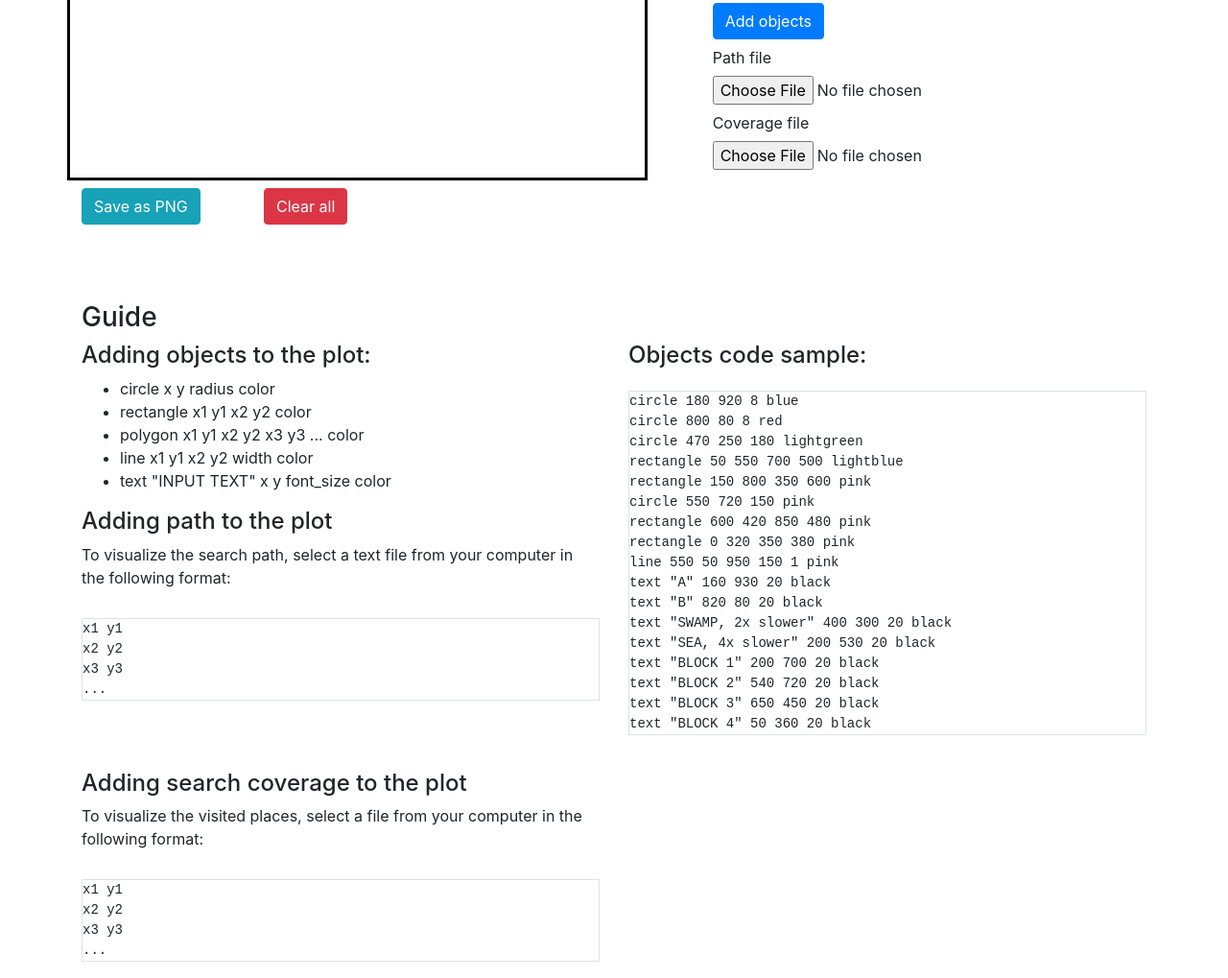
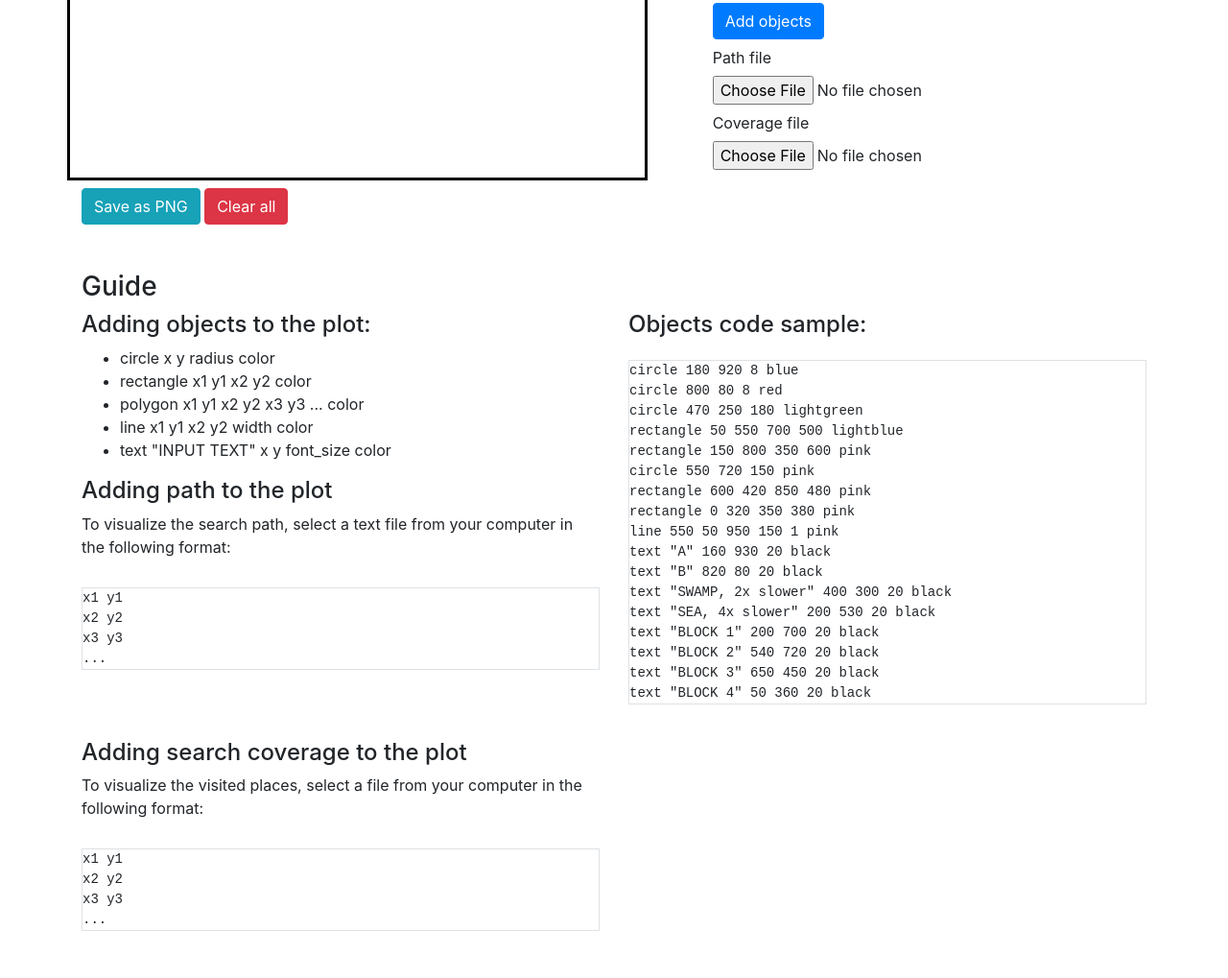
Before and after one commit to Abercus/searchvis, a plain HTML site: page index.html in a window 1280 px wide. Shown: the part 591-1610 px from the top of the page at 96% size. Drawn offline with nearby package versions, Linux system fonts and the light colour scheme.

Commit message:
change CSS

```diff
--- a/css/vis.css
+++ b/css/vis.css
@@ -49,5 +49,5 @@ textarea {
 }
 
 #tutorial {
-    margin-top: 5em;
+    margin-top: 3em;
 }
--- a/index.html
+++ b/index.html
@@ -28,7 +28,6 @@
             <div class="wrapper">
 
               <div id="svg">
-
               </div>
               <div id="canvas">
               </div>
@@ -64,10 +63,8 @@
       </div>
     </div>
     <div class="row addbuttons">
-      <div class="col-lg-2">
+      <div class="col-lg-4">
         <button id='download' class="btn btn-info">Save as PNG</button>
-      </div>
-      <div class="col-lg-2">
         <button id='clearsvg' class="btn btn-danger">Clear all</button>
       </div>
     </div>
```
